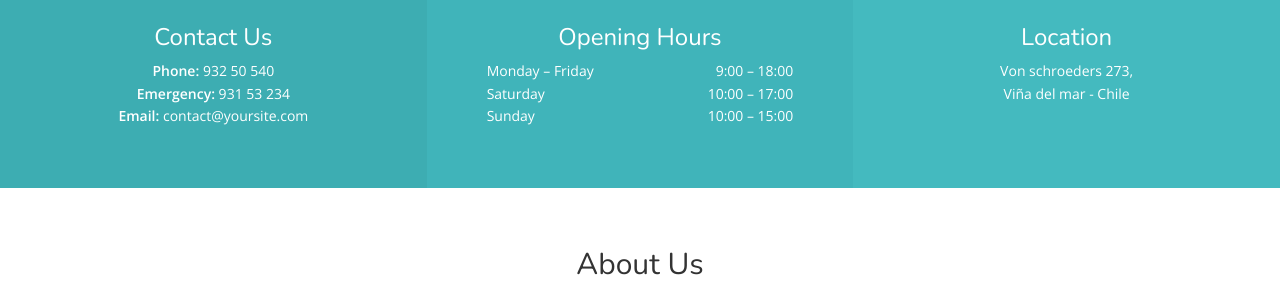
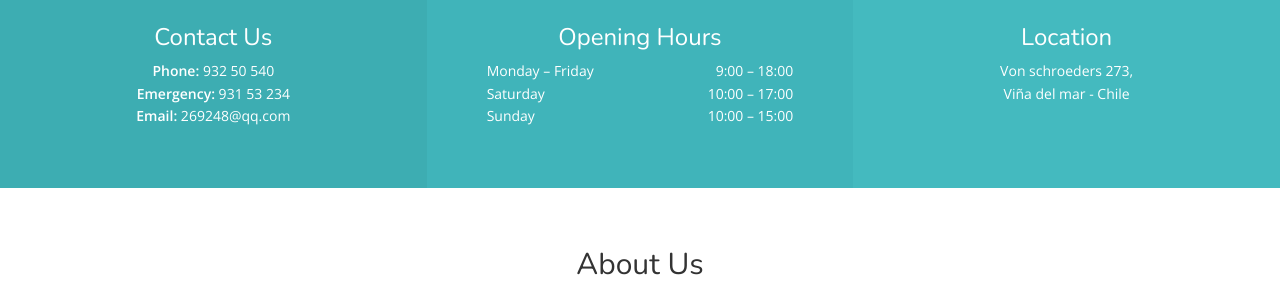
Before and after one commit to senfend/senfend.github.io, a Jekyll site: the page built from index.html, in a window 1280 px wide and 900 px high, scrolled down 486 px. Shown: the part 154-454 px from the top of the window. Built offline with Jekyll 4.4.1, drawn with Linux system fonts in a browser that asks for light colours; nearby versions of some CDN libraries.

Commit message:
Update _config.yml

```diff
--- a/_config.yml
+++ b/_config.yml
@@ -18,7 +18,7 @@ api_token: # Enter API token here
 contact:
     phone: 932 50 540
     emergency: 931 53 234
-    email: contact@yoursite.com
+    email: 269248@qq.com
     address: Von schroeders 273, <br> Viña del mar - Chile
 
 # Opening hours
```
